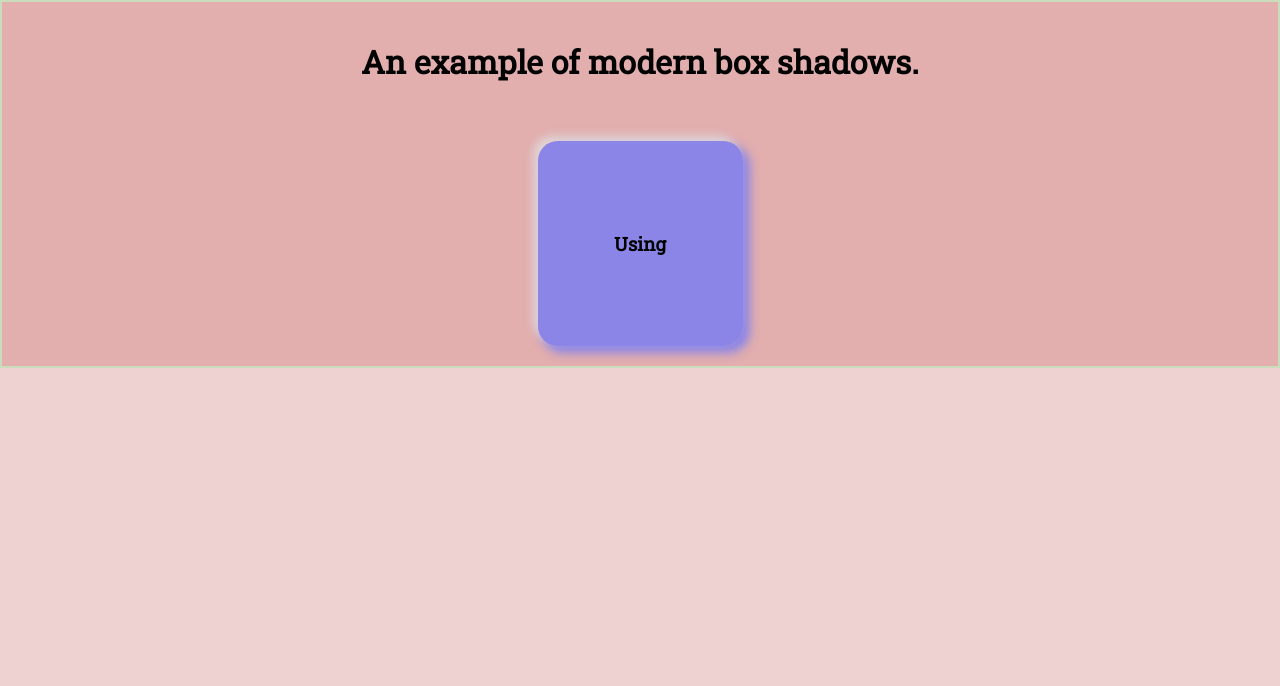
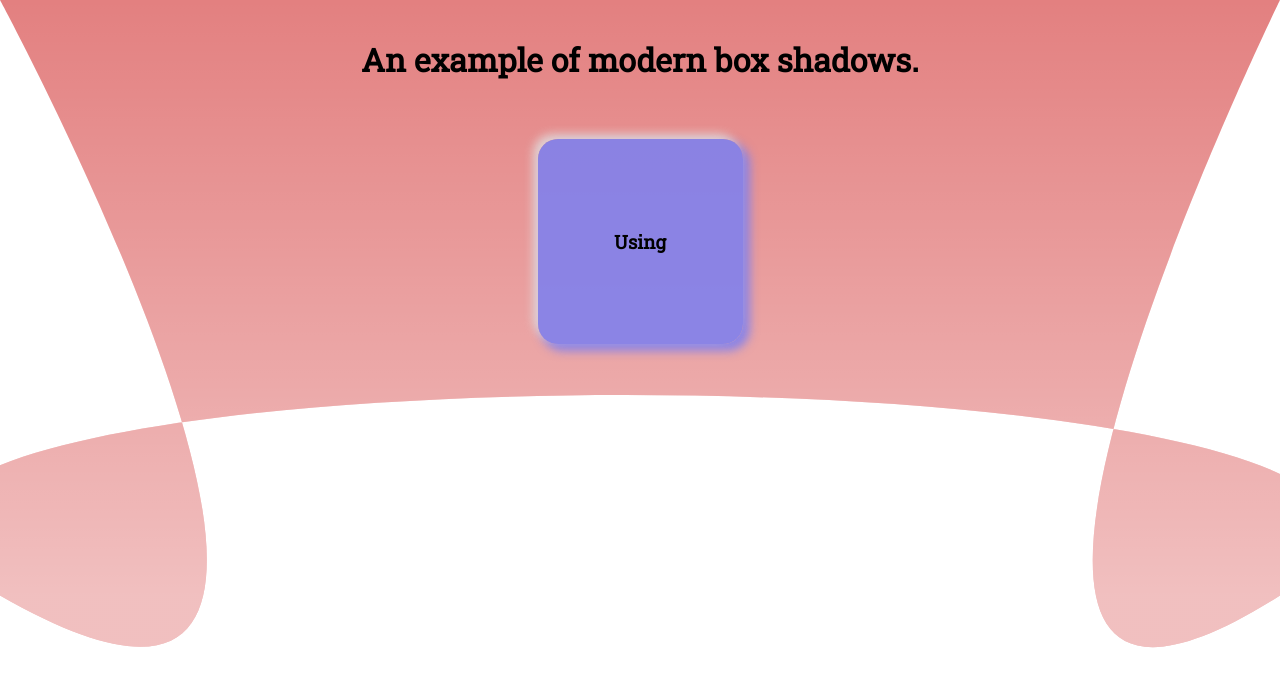
Before and after one commit to sushant-nayak/Soft-looks, a plain HTML site: page index.html in a window 1280 px wide. Drawn offline with Linux system fonts and the light colour scheme.

Commit message:
Added an svg file which I created on figma app.

```diff
--- a/index.html
+++ b/index.html
@@ -1,19 +1,19 @@
 <!DOCTYPE html>
 <html lang="en">
   <head>
-  <meta charset="UTF-8">
-  <meta name="viewport" content="width=device-width, initial-scale=1.0">
-  <meta http-equiv="X-UA-Compatible" content="ie=edge">
+    <meta charset="UTF-8" />
+    <meta name="viewport" content="width=device-width, initial-scale=1.0" />
+    <meta http-equiv="X-UA-Compatible" content="ie=edge" />
     <title>Modern Border</title>
-  <link rel="stylesheet" href="style.css">
+    <link rel="stylesheet" href="style.css" />
   </head>
   <body>
     <div class="container">
       <h1 class="title">An example of modern box shadows.</h1>
+      <img src="figma.svg" alt="">
       <div class="wrapper">
-      <h3>Using </h3>
+        <h3>Using</h3>
       </div>
     </div>
-
   </body>
 </html>
--- a/style.css
+++ b/style.css
@@ -14,12 +14,9 @@
 html,
 body {
   font-family: "Roboto Slab", serif;
-  background: var(--primary-color);
+  /* background: var(--primary-color); */
 }
 
-.container {
-  border: 2px solid #cbdcbd;
-}
 .title {
   display: flex;
   justify-content: center;
@@ -31,7 +28,7 @@ body {
 
 div.wrapper {
 /*   border: 1px solid; */
-  postion: relative;
+  position: relative;
   width: 205px;
   height: 205px;
   margin: 20px auto;
@@ -90,3 +87,10 @@ h3:hover {
     transform: rotate(360deg);
   }
 }
+
+.container img{
+  position: absolute;
+  width: 100%;
+  top: 0;
+  z-index: -1;
+}
```
Also changed, not shown: figma.svg (added). Lines whose indentation alone changed are shown as unchanged.
